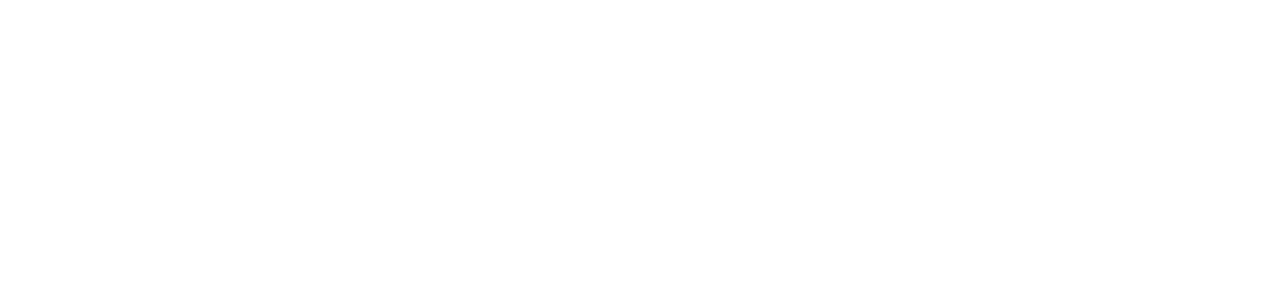
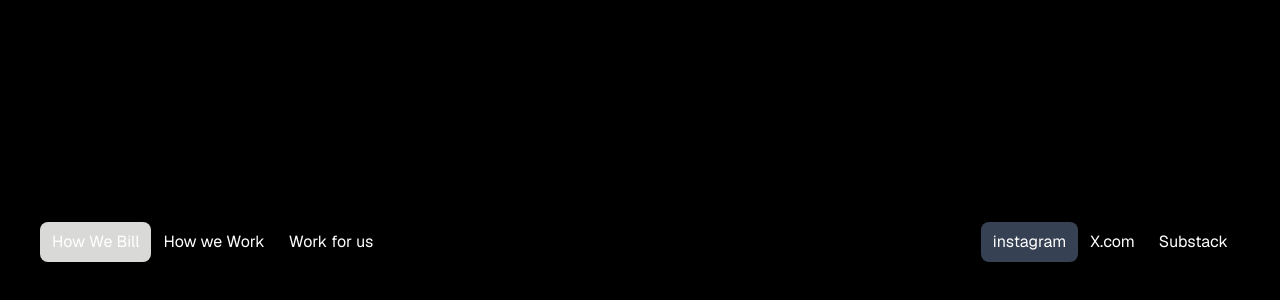
Before and after one commit to Aaryany25/OddBird-Assignment, a Next.js app: page / in a window 1280 px wide. Shown: the part 5095-5395 px from the top of the page. Before the commit the page ends 3657 px from the top, so only its background shows below. Built offline with nearby package versions, Linux system fonts and the light colour scheme.

Commit message:
Footer Done

```diff
--- a/app/page.tsx
+++ b/app/page.tsx
@@ -1,8 +1,11 @@
 "use client"
 
+import Footer from "@/components/sections/Footer";
 import Hero from "@/components/sections/Hero";
 import Missions from "@/components/sections/Missions";
 import Projects from "@/components/sections/Projects";
+import SubStack from "@/components/sections/SubStack";
+import Testimonial from "@/components/sections/Testimonial";
 import Works from "@/components/sections/Work";
 
 export default function Home() {
@@ -13,6 +16,9 @@
       <Projects/>
       <Works/>
       <Missions/>
+      <Testimonial/>
+      <SubStack/>
+      <Footer/>
     </div>
   );
 }
--- /dev/null
+++ b/components/sections/Footer.tsx
@@ -0,0 +1,19 @@
+import Button from "../Button";
+
+// const footercontent=
+export default function Footer(){
+    return(
+        <div className="text-white p-10 flex justify-between">
+            <div>
+                <Button text="How We Bill" className=" text-center px-3 py-2 mt-5 bg-[#242426] text-white"/>
+                <Button text="How we Work" className=" text-center px-3 py-2 mt-5 bg-black text-white"/>
+                <Button text="Work for us" className=" text-center px-3 py-2 mt-5 bg-black text-white"/>
+            </div>
+            <div>
+                <Button text="instagram" className=" text-center px-3 py-2 mt-5 bg-gray-700 text-white"/>
+                <Button text="X.com" className=" text-center px-3 py-2 mt-5 bg-black text-white"/>
+                <Button text="Substack" className=" text-center px-3 py-2 mt-5 bg-black text-white"/>
+            </div>
+        </div>
+    )
+}
--- /dev/null
+++ b/components/sections/SubStack.tsx
@@ -0,0 +1,5 @@
+export default function SubStack(){
+    return(
+        <div className="h-screen text-white">this is SubStack Section</div>
+    )
+}
--- /dev/null
+++ b/components/sections/Testimonial.tsx
@@ -0,0 +1,5 @@
+export default function Testimonial(){
+    return(
+        <div className="h-screen text-white">this is Testimonial Section</div>
+    )
+}
```
